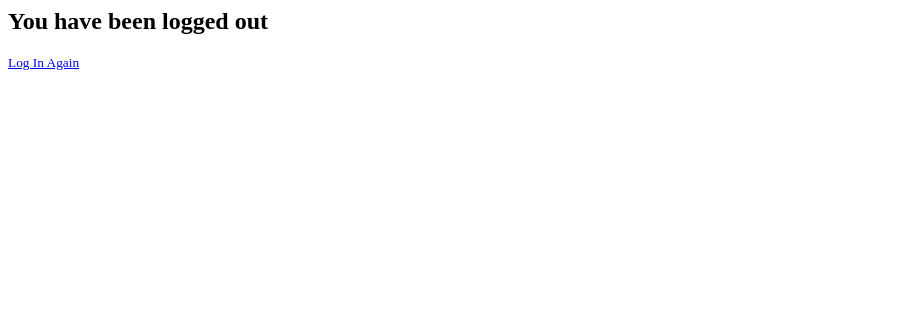
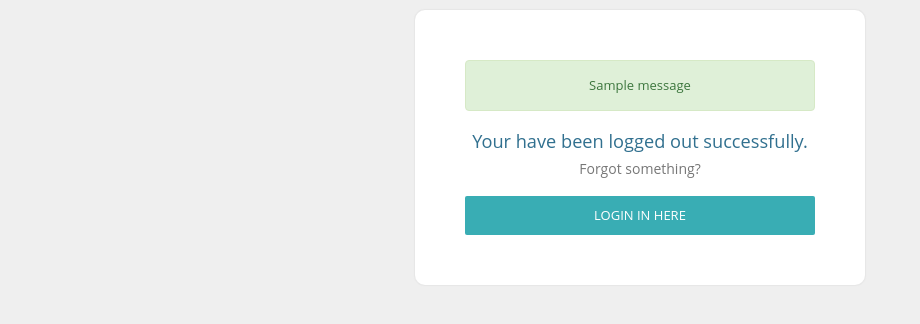
Before and after one commit to swasthikcnayak/team-sankalp-scl-maxo, a Django app: page /users/logout/ in a window 1280 px wide. Shown: the top 324 px of the page, without its empty margins (0-920 px from the left). Run offline with Django 3.2, Linux system fonts and the light colour scheme; tables that the repository leaves empty hold one stand-in row (values such as "Sample post"); one stand-in notice (Sample message) is shown; some libraries are stand-ins or nearby versions.

Commit message:
updated login

```diff
--- a/djangoProject/users/templates/users/logout.html
+++ b/djangoProject/users/templates/users/logout.html
@@ -1,8 +1,23 @@
+{% load static %}
+{% include 'users/head.html' %}
+<title>RESET PASSWORD</title>
+	</head>
+	<body class="light-gray-bg">
+		<div class="templatemo-content-widget templatemo-login-widget white-bg">
+			<header class="text-center" style="margin-bottom: 20px;">
+                    {% if messages %}
+                    {%  for message in messages %}
+                        <div class="alert alert-{{ message.tags }}">
+                            {{ message }}
+                        </div>
+                    {% endfor %}
+            {% endif %}
+                <h3 class="pt-8 text-info" style="margin-top: 20px;">Your have been logged out successfully.</h3>
+            <h5 class="text-muted">Forgot something? </h5>
+	        </header>
+        <a href="{% url 'login' %}"><button type="button" class="templatemo-blue-button width-100">Login In Here</button></a>
+		</div>
 
-{% block content %}
-    <h2>You have been logged out</h2>
-        <div class="border-top pt-3">
-            <small class="text-muted">
-            <a href="{% url 'login' %}">Log In Again</a></small>
-        </div>
-{% endblock content %}
+{% include 'users/scipts.html' %}
+	</body>
+</html>
```
Also changed, not shown: djangoProject/users/templates/users/login.html (+3 -13 lines).
